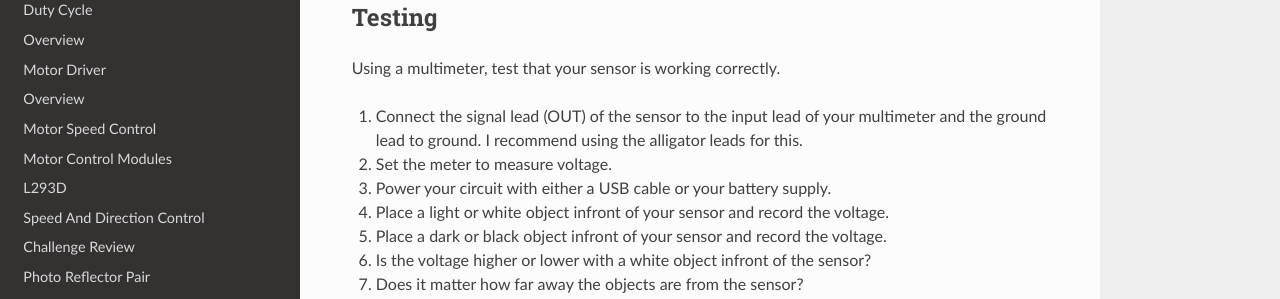
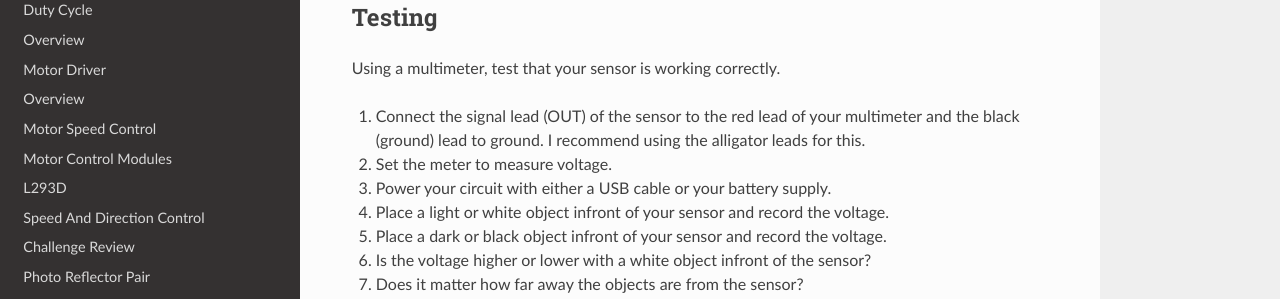
Before and after one commit to maxtkc/mvths-wiki, a Sphinx documentation site: the page built from docs/070xf-sumo-line-sensor.rst, in a window 1280 px wide and 900 px high, scrolled down 1507 px. Shown: the part 390-689 px from the top of the window. Built offline with Sphinx 7.4.7 and the Read the Docs theme 2.0.0, drawn with Linux system fonts in a browser that asks for light colours; pages that are not in the unit, such as notebooks, are missing from menus.

Commit message:
Update 070xf-sumo-line-sensor.rst

```diff
--- a/docs/070xf-sumo-line-sensor.rst
+++ b/docs/070xf-sumo-line-sensor.rst
@@ -30,7 +30,7 @@ Testing
 --------
 Using a multimeter, test that your sensor is working correctly.
 
-#. Connect the signal lead (OUT) of the sensor to the input lead of your multimeter and the ground lead to ground. I recommend using the alligator leads for this.
+#. Connect the signal lead (OUT) of the sensor to the red lead of your multimeter and the black (ground) lead to ground. I recommend using the alligator leads for this.
 #. Set the meter to measure voltage.
 #. Power your circuit with either a USB cable or your battery supply.
 #. Place a light or white object infront of your sensor and record the voltage.
```
